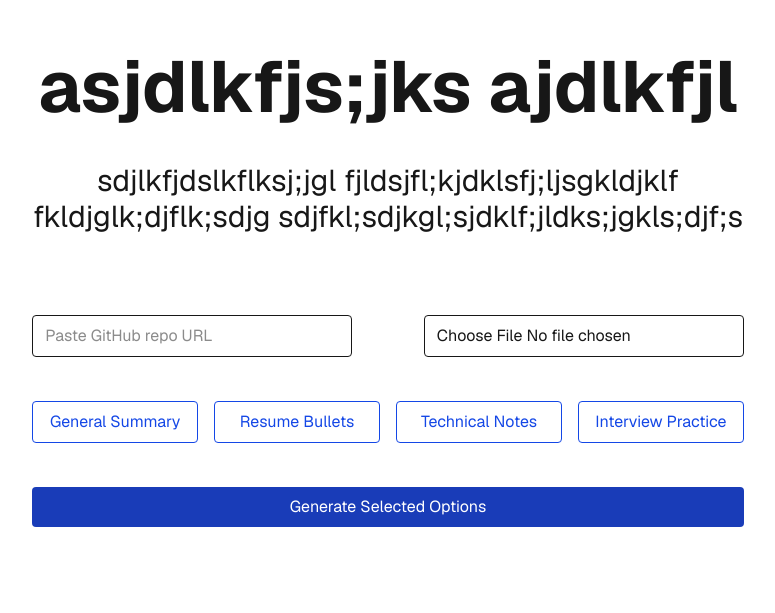
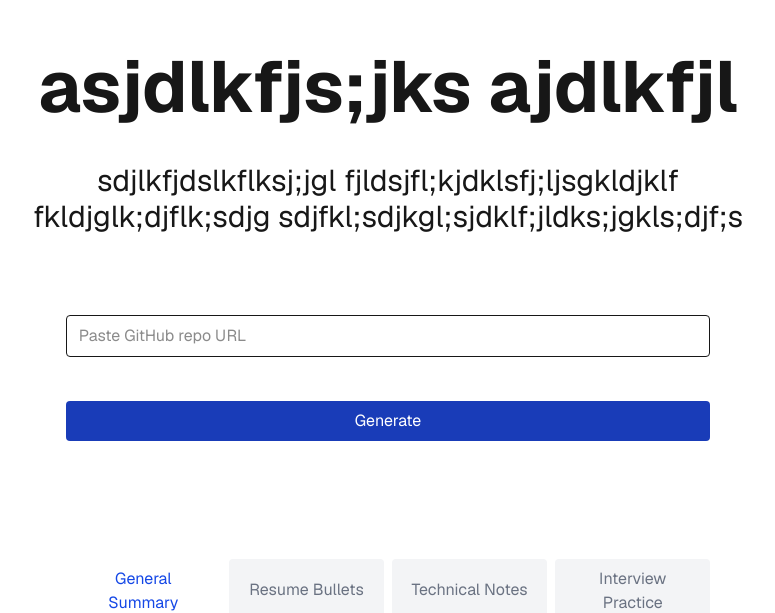
Before and after one commit to erinjhu/project-summarizer, a Next.js app in the folder frontend/: page / in a window 1280 px wide. Shown: the part 189-802 px from the top of the page, without its empty margins (252-1027 px from the left). Built offline with nearby package versions, Linux system fonts and the light colour scheme.

Commit message:
feat: remove zip file input

```diff
--- a/frontend/src/app/page.tsx
+++ b/frontend/src/app/page.tsx
@@ -13,22 +13,13 @@ const OPTIONS = [
 export default function Home() {
 
   const [repoUrl, setRepoUrl] = useState("");
-  const [zipFile, setZipFile] = useState<File | null>(null);
   const [result, setResult] = useState<any>(null);
   const [concepts, setConcepts] = useState<string[]>([]);
-  const fileInputRef = useRef<HTMLInputElement>(null);
   const [loading, setLoading] = useState(false)
   const [error, setError] = useState<string | null>(null)
-  const [selectedOptions, setSelectedOptions] = useState<string[]>([]);
   const [activeTab, setActiveTab] = useState<string>(OPTIONS[0].key);
 
-  function toggleOption(key: string) {
-    setSelectedOptions(prev =>
-      prev.includes(key)
-        ? prev.filter(k => k !== key)
-        : [...prev, key]
-    );
-  }
+
 
   async function handleSubmit(e: React.FormEvent) {
     e.preventDefault();
@@ -38,13 +29,10 @@ export default function Home() {
     setLoading(true);
 
     try {
-      if (repoUrl && zipFile) {
-        alert("Please submit either a GitHub URL or a ZIP file, not both.");
-        return;
-      }
 
-      if (!repoUrl && !zipFile) {
-        alert("Please enter a GitHub URL or upload a ZIP file.");
+      if (!repoUrl) {
+        alert("Please enter a GitHub URL.");
+        setLoading(false);
         return;
       }
 
@@ -61,7 +49,6 @@ export default function Home() {
           headers: { "Content-Type": "application/json" },
           body: JSON.stringify({
             repo_url: repoUrl,
-            selected_options: selectedOptions,
           }),
         });
         const data = await response.json();
@@ -109,54 +96,27 @@ export default function Home() {
             className="flex flex-col gap-4 items-center mb-8"
             onSubmit={handleSubmit}
           >
-            <div className="flex flex-row gap-4 w-full justify-center items-center">
+            <div className="flex flex-row gap-4 w-full justify-center items-center ">
               <input
                 type="text"
                 placeholder="Paste GitHub repo URL"
                 value={repoUrl}
-                className="border rounded px-3 py-2 w-80"
+                className="border rounded px-3 py-2 w-full"
                 onChange={e => setRepoUrl(e.target.value)}
               />
-              <span className="font-bold text-white mx-2 items-center">OR</span>
-              <input
-                type="file"
-                accept=".zip"
-                className="border rounded px-3 py-2 w-80"
-                onChange={e => setZipFile(e.target.files?.[0] || null)}
-                ref={fileInputRef}
-              />
+
             </div>
 
-            {zipFile && (
-              <div className="flex flex-col items-center">
-                <span className="mb-2 text-sm text-gray-700">{zipFile.name}</span>
 
-              </div>
-            )}
 
-            <div className="flex flex-row gap-4 w-full justify-center items-center mt-7">
-              {OPTIONS.map(opt => (
-                <button
-                  type="button"
-                  key={opt.key}
-                  className={`flex-1 px-4 py-2 rounded border
-                    ${selectedOptions.includes(opt.key)
-                      ? "bg-blue-700 text-white"
-                      : "bg-white text-blue-700 border-blue-700"}
-                    hover:bg-blue-800 hover:text-white transition`}
-                  onClick={() => toggleOption(opt.key)}
-                >
-                  {opt.label}
-                </button>
-              ))}
-            </div>
+
 
             <div className="flex flex-row gap-4 w-full justify-center items-center">
               <button
                 type="submit"
                 className="mt-7 bg-blue-800 text-white px-4 py-2 hover:text-white rounded hover:bg-blue-700 w-full hover:border"
               >
-                Generate Selected Options
+                Generate
               </button>
             </div>
             <div className="flex flex-row gap-4 w-full justify-center items-center">
@@ -168,9 +128,6 @@ export default function Home() {
                   setConcepts([]);
                   setError(null);
                   setRepoUrl("");
-                  setZipFile(null);
-                  setSelectedOptions([]);
-                  if (fileInputRef.current) fileInputRef.current.value = "";
                 }}
               >
                 Clear
@@ -181,7 +138,7 @@ export default function Home() {
                 <button
                   key={opt.key}
                   type="button"
-                  className={`flex-1 px-4 py-2 rounded-t border-b-2 transition
+                  className={`flex-1 px-4 py-2 h-16 rounded-t border-b-2 transition
                     ${activeTab === opt.key
                       ? "border-blue-700 text-blue-700 bg-white"
                       : "border-transparent text-gray-500 bg-gray-100"}
```
